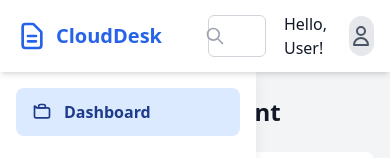
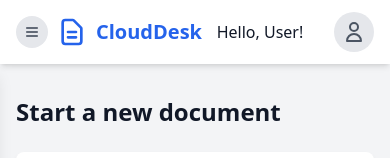
Before and after one commit to raelyyy/clouddesk, a plain HTML site: page dashboard.html in a window 390 px wide. Shown: the top 158 px of the page. Drawn offline with nearby package versions, Linux system fonts and the light colour scheme; no server answers.

Commit message:
Responsive

```diff
--- a/dashboard.html
+++ b/dashboard.html
@@ -10,12 +10,17 @@
    <nav class="bg-white shadow-md px-4 py-3 fixed top-0 left-0 right-0 z-50">
      <div class="flex justify-between items-center">
      <div class="flex items-center space-x-2">
+       <button id="sidebarToggle" class="md:hidden bg-gray-200 hover:bg-gray-300 text-gray-700 w-8 h-8 rounded-full flex items-center justify-center transition duration-200">
+         <svg class="w-4 h-4" fill="none" viewBox="0 0 24 24" stroke="currentColor">
+           <path stroke-linecap="round" stroke-linejoin="round" stroke-width="2" d="M4 6h16M4 12h16M4 18h16" />
+         </svg>
+       </button>
      <svg class="w-8 h-8 text-blue-600" fill="none" viewBox="0 0 24 24" stroke="currentColor">
        <path stroke-linecap="round" stroke-linejoin="round" stroke-width="2" d="M9 12h6m-6 4h6m2 5H7a2 2 0 01-2-2V5a2 2 0 012-2h5.586a1 1 0 01.707.293l5.414 5.414a1 1 0 01.293.707V19a2 2 0 01-2 2z"/>
      </svg>
      <a href="dashboard.html" class="text-blue-600 font-bold text-xl">CloudDesk</a>
    </div>
-       <div id="searchContainer" class="flex-1 mx-8 flex justify-center relative">
+       <div id="searchContainer" class="hidden md:flex flex-1 mx-8 justify-center relative">
          <div class="relative w-1/2">
            <input type="text" id="searchInput" placeholder="Search files..." class="w-full px-4 py-2 pr-10 border border-gray-300 rounded-md focus:outline-none focus:ring-2 focus:ring-blue-500">
            <svg class="absolute right-3 top-1/2 transform -translate-y-1/2 w-5 h-5 text-gray-400" fill="none" viewBox="0 0 24 24" stroke="currentColor">
@@ -51,7 +56,7 @@
    </nav>
 
    <!-- Static Sidebar Navigation -->
-   <div id="sidebar" class="fixed left-0 top-16 h-[calc(100vh-4rem)] w-64 bg-white shadow-lg z-40">
+   <div id="sidebar" class="fixed left-0 top-16 h-[calc(100vh-4rem)] w-64 bg-white shadow-lg z-40 transform -translate-x-full md:translate-x-0 transition-transform duration-300">
      <div class="flex flex-col h-full">
        <!-- Navigation Links -->
        <nav class="flex-1 px-4 py-6 space-y-2">
@@ -278,6 +283,20 @@
         }
       });
 
+      // Sidebar toggle functionality
+      const sidebarToggle = document.getElementById('sidebarToggle');
+      const sidebar = document.getElementById('sidebar');
+      sidebarToggle.addEventListener('click', () => {
+        sidebar.classList.toggle('-translate-x-full');
+      });
+
+      // Close sidebar when clicking outside on mobile
+      document.addEventListener('click', (e) => {
+        if (!sidebar.contains(e.target) && !sidebarToggle.contains(e.target) && window.innerWidth < 768) {
+          sidebar.classList.add('-translate-x-full');
+        }
+      });
+
       // Sidebar logout functionality
       const sidebarLogoutBtn = document.getElementById('sidebarLogoutBtn');
       if (sidebarLogoutBtn) {
```
Also changed, not shown: about.html (+20 -1 lines), account.html (+20 -1 lines), contact.html (+20 -1 lines), trash.html (+20 -1 lines).
